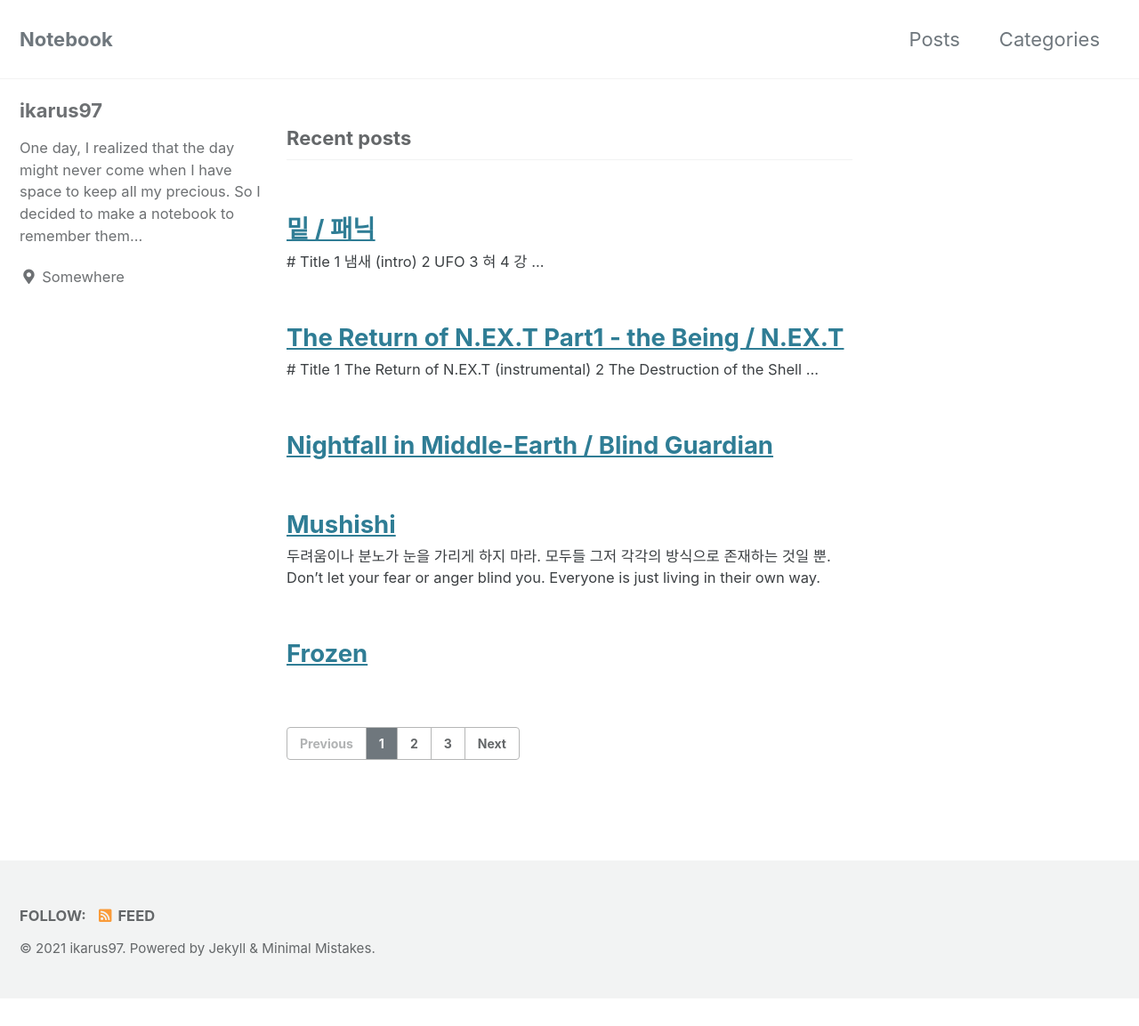
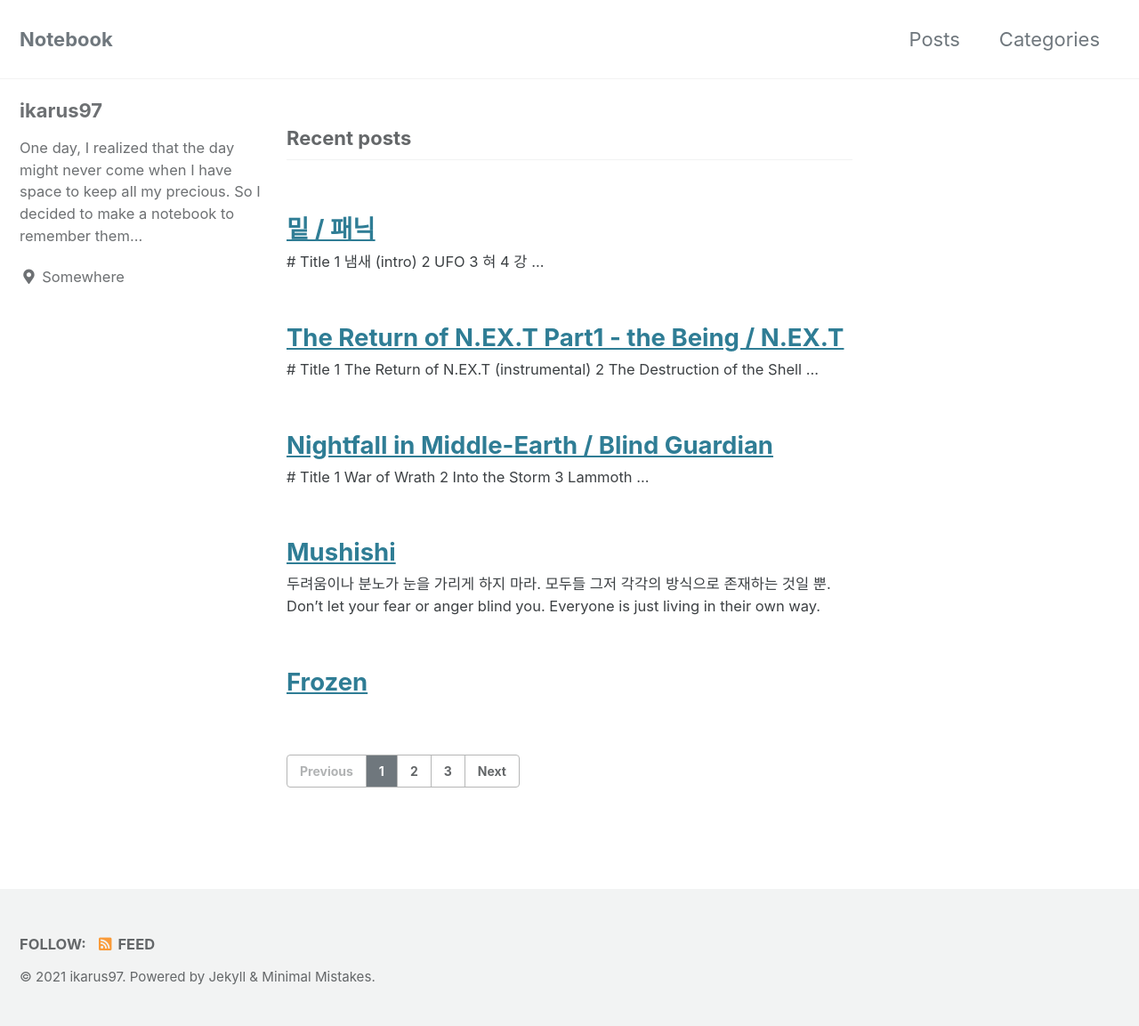
Before and after one commit to ikarus97/ikarus97.github.io, a Jekyll site: the page built from index.html, in a window 1280 px wide. Shown: the whole page at 89% size. Built offline with Jekyll 4.4.1, drawn with Linux system fonts in a browser that asks for light colours; cached includes are drawn as plain includes; the list of posts is cut into pages by our own code; before the commit the page ends 1122 px from its top, so only the background shows below that; part of the change alters nothing that is shown.

Commit message:
Update 2021-03-29-nightfall-in-middle-earth.md

```diff
--- a/_posts/2021-03-29-nightfall-in-middle-earth.md
+++ b/_posts/2021-03-29-nightfall-in-middle-earth.md
@@ -4,6 +4,31 @@ categories:
   - music
 ---
 
+| # | Title |
+|---|-------|
+| 1 | War of Wrath |
+| 2 | **Into the Storm** |
+| 3 | Lammoth |
+| 4 | **Nightfall** |
+| 5 | The Minstrel |
+| 6 | The Curse of Feanor |
+| 7 | Captured |
+| 8 | Blood Tears |
+| 9 | Mirror Mirror |
+| 10 | Face the Truth |
+| 11 | Noldor (Dead Winter Reigns) |
+| 12 | Battle of Sudden Flame |
+| 13 | **Time Stands Still (at the Iron Hill)** |
+| 14 | The Dark Elf |
+| 15 | Thorn |
+| 16 | The Eldar |
+| 17 | Nom the Wise |
+| 18 | When Sorrow Sang |
+| 19 | Out on the Water |
+| 20 | The Steadfast |
+| 21 | A Dark Passage |
+| 22 | Final Chapter (Thus Ends...) |
+
 <iframe width="560" height="315" src="https://www.youtube.com/embed/M0TcB5lxfuY" title="YouTube video player" frameborder="0" allow="accelerometer; autoplay; clipboard-write; encrypted-media; gyroscope; picture-in-picture" allowfullscreen></iframe>
 
 
```
